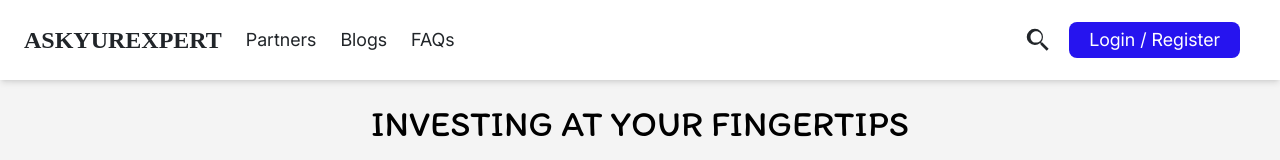
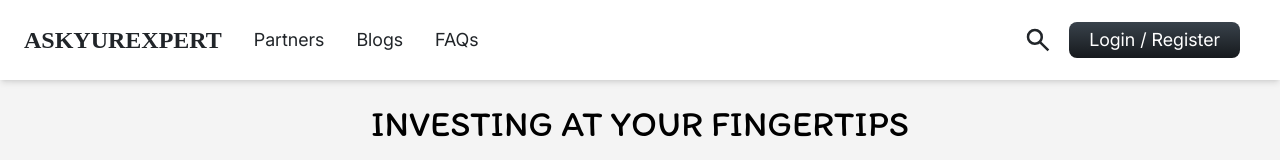
Before and after one commit to Elitex07/AskYurExpert, a Next.js app: page / in a window 1280 px wide. Shown: the top 160 px of the page. Built offline with nearby package versions, Linux system fonts and the light colour scheme; no server answers.

Commit message:
fix: resolved souble menu on nav.js

```diff
--- a/src/app/components/nav.js
+++ b/src/app/components/nav.js
@@ -2,13 +2,20 @@
 import { useState, useEffect } from "react";
 import SignupModal from "./SignupModal";
 import { SignedOut, SignedIn, UserButton } from "@clerk/nextjs";
+import { useAuth } from "@clerk/nextjs";
+import Link from "next/link";
+import { usePathname } from "next/navigation";
 
 export default function Nav({ toggleSidebar, setNavHeight }) {
   const [showSignup, setShowSignup] = useState(false);
   const [showMobileMenu, setShowMobileMenu] = useState(false);
+  const { isSignedIn } = useAuth();
+  const pathname = usePathname();
 
   const toggleSignupModal = () => setShowSignup(!showSignup);
-  const toggleMobileMenu = () => setShowMobileMenu(!showMobileMenu);
+  const toggleMobileMenu = () => {
+    setShowMobileMenu(!showMobileMenu);
+  };
 
   useEffect(() => {
     if (typeof window !== "undefined" && typeof setNavHeight === 'function') {
@@ -30,9 +37,9 @@ export default function Nav({ toggleSidebar, setNavHeight }) {
           >
             ASKYUREXPERT
           </span>
-          <div className="hidden lg:flex space-x-6">
+          <div className="hidden lg:flex space-x-8 px-2">
             <span className="cursor-pointer text-lg">Partners</span>
-            <span className="cursor-pointer text-lg"><a href="http://localhost:3000/blogs">Blogs</a></span>
+            <span className="cursor-pointer text-lg"><Link href="/blogs">Blogs</Link></span>
             <span className="cursor-pointer text-lg">FAQs</span>
           </div>
         </div>
@@ -41,15 +48,14 @@ export default function Nav({ toggleSidebar, setNavHeight }) {
         <div className="flex items-center space-x-4">
           {/* Search */}
           <div className="hidden lg:block">
-            <svg xmlns="http://www.w3.org/2000/svg" height="30" width="30" fill="#212529" viewBox="0 0 24 24">
-              <path d="M15.5 14h-.79l-.28-.27A6.471 6.471 0 0016 9.5 6.5 6.5 0 109.5 16a6.471 6.471 0 004.23-1.57l.27.28v.79l5 5L20.49 19l-5-5zm-6 0C8.01 14 6 11.99 6 9.5S8.01 5 10.5 5 15 7.01 15 9.5 12.99 14 10.5 14z" />
-            </svg>
+          <svg xmlns="http://www.w3.org/2000/svg" height="30px" viewBox="0 -960 960 960" width="30px" fill="#212529"><path d="M784-120 532-372q-30 24-69 38t-83 14q-109 0-184.5-75.5T120-580q0-109 75.5-184.5T380-840q109 0 184.5 75.5T640-580q0 44-14 83t-38 69l252 252-56 56ZM380-400q75 0 127.5-52.5T560-580q0-75-52.5-127.5T380-760q-75 0-127.5 52.5T200-580q0 75 52.5 127.5T380-400Z"/></svg>
           </div>
 
           {/* Auth */}
           <SignedOut>
             <button
-              className="hidden md:block text-white bg-[#2614EF] rounded-lg px-5 py-1 text-lg"
+              className="hidden md:block text-white rounded-lg px-5 py-1 text-lg hover:cursor-pointer"
+              style={{ backgroundImage: 'linear-gradient(to bottom, hsl(210, 13.60%, 25.90%), hsl(210, 14%, 10%))' }}
               onClick={toggleSignupModal}
             >
               Login / Register
@@ -57,7 +63,6 @@ export default function Nav({ toggleSidebar, setNavHeight }) {
           </SignedOut>
 
           <SignedIn>
-            <div className="hidden lg:block">
               <UserButton
                 appearance={{
                   elements: {
@@ -66,17 +71,11 @@ export default function Nav({ toggleSidebar, setNavHeight }) {
                   },
                 }}
               />
-            </div>
           </SignedIn>
 
           {/* Mobile: Sidebar + Menu */}
           <div className="lg:hidden flex items-center space-x-4">
-            <button onClick={toggleSidebar}>
-              <svg xmlns="http://www.w3.org/2000/svg" height="30" width="30" fill="#212529" viewBox="0 0 24 24">
-                <path d="M4 6h16M4 12h16M4 18h16" stroke="currentColor" strokeWidth="2" strokeLinecap="round" />
-              </svg>
-            </button>
-            <button onClick={toggleMobileMenu}>
+            <button onClick={pathname === "/dashboard" ? toggleSidebar : toggleMobileMenu}>
               <svg xmlns="http://www.w3.org/2000/svg" height="30" width="30" fill="#212529" viewBox="0 0 24 24">
                 <path d="M4 6h16M4 12h16M4 18h16" stroke="currentColor" strokeWidth="2" strokeLinecap="round" />
               </svg>
@@ -89,11 +88,14 @@ export default function Nav({ toggleSidebar, setNavHeight }) {
       {showMobileMenu && (
         <div className="absolute top-20 right-4 bg-white shadow-lg rounded-lg z-50 p-4 space-y-4 w-52">
           <span className="block cursor-pointer text-lg">Partners</span>
-          <span className="block cursor-pointer text-lg">Blog</span>
+          <span className="block cursor-pointer text-lg"><Link href="/blogs">Blogs</Link></span>
           <span className="block cursor-pointer text-lg">FAQs</span>
-          <span className="block cursor-pointer text-lg" onClick={toggleSignupModal}>
-            Login / Signup
-          </span>
+          {!isSignedIn && (
+            <span className="block cursor-pointer text-lg" onClick={toggleSignupModal}>
+              Login / Signup
+            </span>
+          )}
+
         </div>
       )}
 
--- a/src/app/page.js
+++ b/src/app/page.js
@@ -27,7 +27,7 @@ export default function Home() {
         {/* Header Title */}
         <div>
           <style>
-            @import url('https://fonts.googleapis.com/css2?family=Itim&display=swap');
+            @import url(https://fonts.googleapis.com/css2?family=Itim&display=swap);
           </style>
           <div
             style={{ fontFamily: '"Itim"' }}
```
